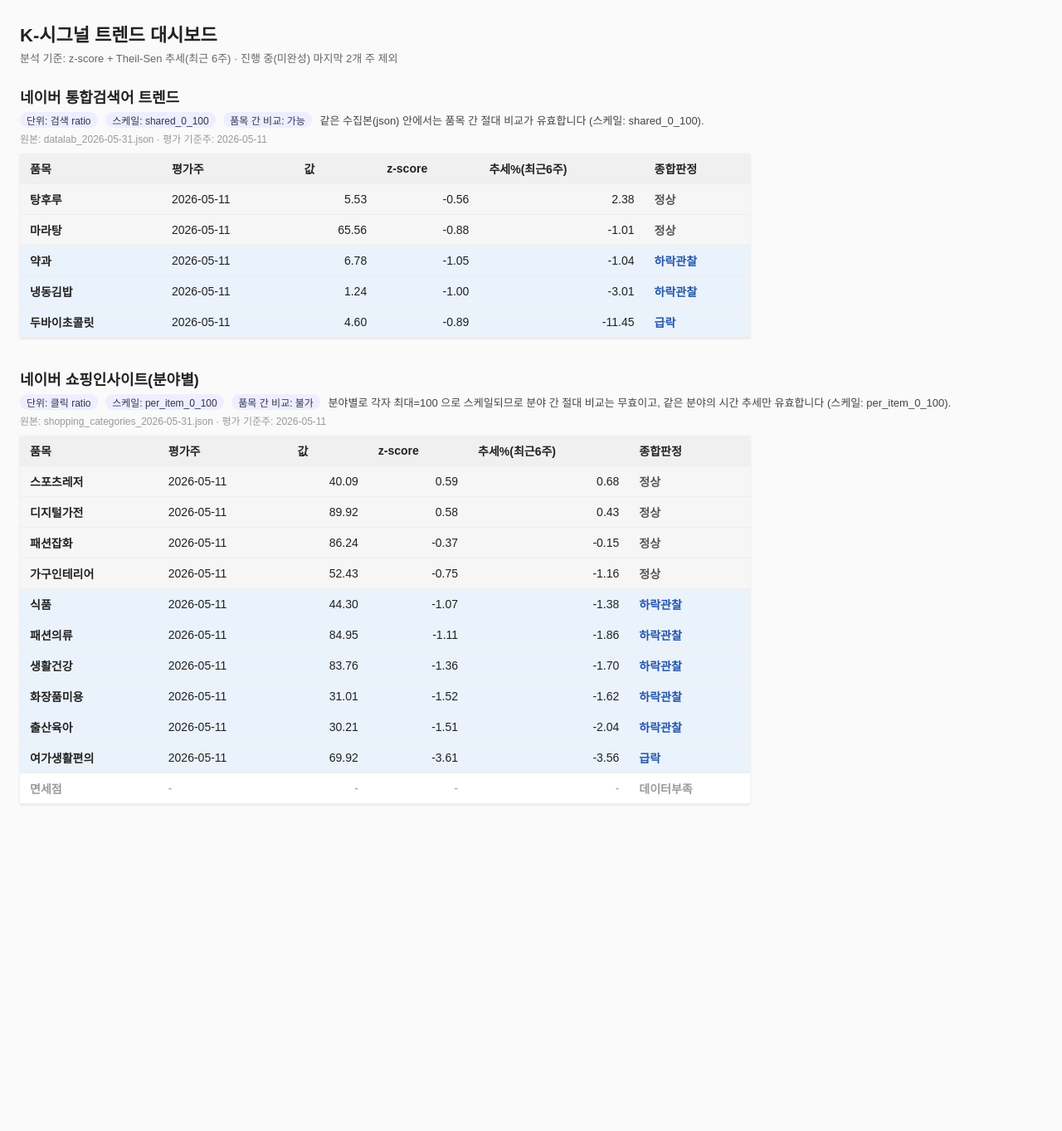
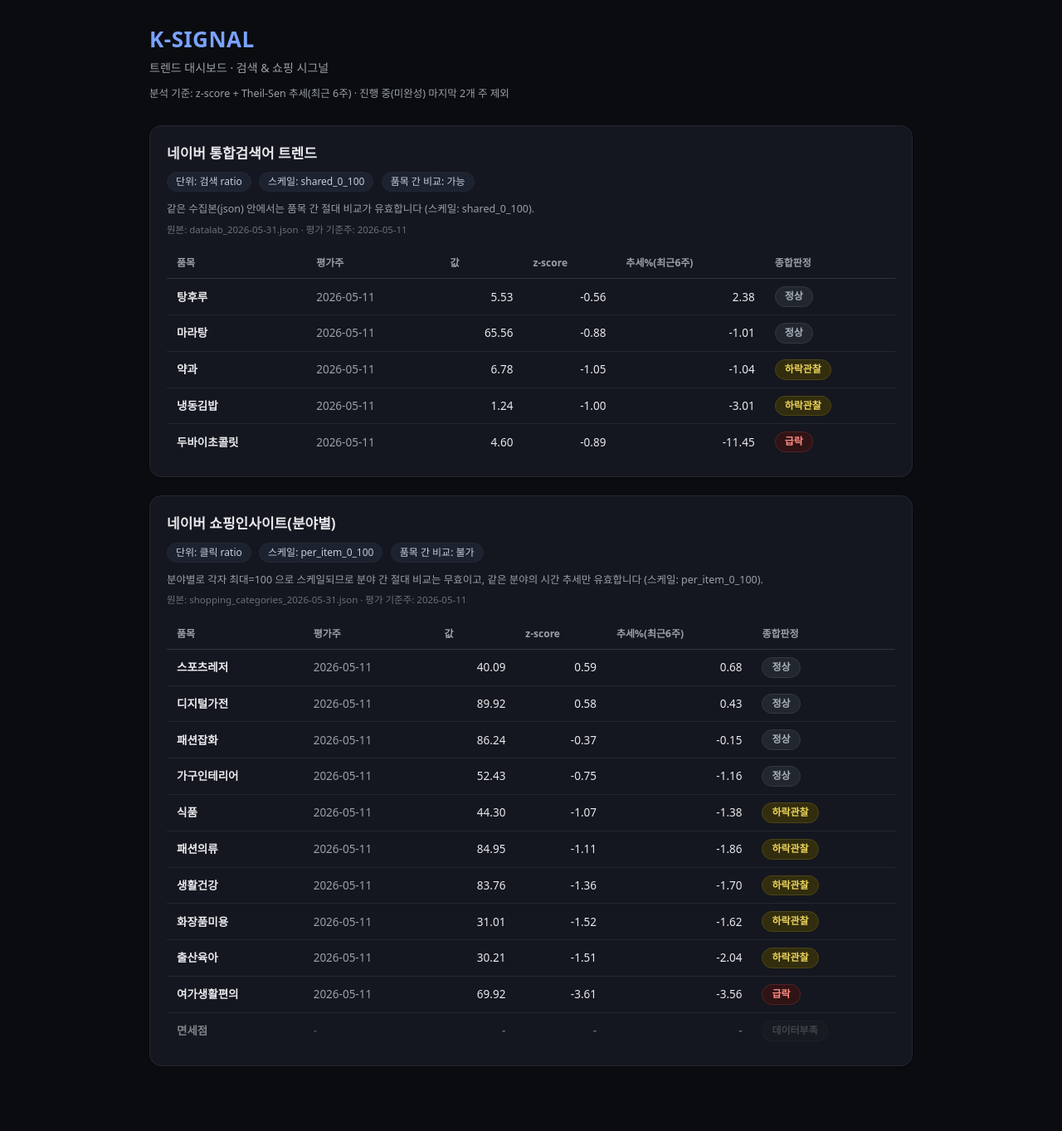
Before and after one commit to hover9710-beep/K_signal, a Flask app: page / in a window 1280 px wide. Shown: the whole page at 83% size. Before the commit the page ends 970 px from the top, so only its background shows below. Run offline with Flask 3, Linux system fonts and the light colour scheme; some web fonts are replaced.

Commit message:
feat: 다크 테마 + 판정 배지 + 스파크라인

```diff
--- a/templates/index.html
+++ b/templates/index.html
@@ -3,59 +3,146 @@
 <head>
 <meta charset="utf-8">
 <meta name="viewport" content="width=device-width, initial-scale=1">
-<title>K-시그널 트렌드 대시보드</title>
+<title>K-SIGNAL 트렌드 대시보드</title>
+<link rel="preconnect" href="https://cdn.jsdelivr.net" crossorigin>
+<link
+  rel="stylesheet"
+  href="https://cdn.jsdelivr.net/gh/orioncactus/pretendard@v1.3.9/dist/web/static/pretendard.min.css">
 <style>
-  /* 한국어 UI 기본 스타일 */
-  body { font-family: "맑은 고딕", "Malgun Gothic", sans-serif;
-         margin: 24px; color: #222; background: #fafafa; }
-  h1 { font-size: 22px; margin: 0 0 4px; }
-  .global-note { font-size: 13px; color: #666; margin: 0 0 24px; }
-  section.source { margin-bottom: 36px; }
-  h2 { font-size: 18px; margin: 0 0 6px; }
-  .meta { font-size: 13px; color: #444; margin: 0 0 4px; }
-  .meta .pill { display: inline-block; background: #eef; color: #335;
-                border-radius: 10px; padding: 1px 8px; margin-right: 6px; font-size: 12px; }
-  .source-file { font-size: 12px; color: #999; margin: 0 0 10px; }
-  .error { color: #c0392b; background: #fdecec; padding: 10px 12px;
-           border-radius: 6px; font-size: 14px; }
-  table { border-collapse: collapse; width: 100%; max-width: 880px;
-          background: #fff; box-shadow: 0 1px 3px rgba(0,0,0,.1); }
-  th, td { padding: 8px 12px; border-bottom: 1px solid #eee;
-           text-align: left; font-size: 14px; }
-  th { background: #f0f0f0; }
-  td.num { text-align: right; font-variant-numeric: tabular-nums; }
-  td.name { font-weight: 600; }
-  td.verdict { font-weight: 600; }
-  /* 종합판정별 행 색상: 상승=붉은 계열, 하락=푸른 계열, 정상=회색, 데이터부족=흐리게 */
-  tr.rise { background: #fdecec; }
-  tr.rise td.verdict { color: #c0392b; }
-  tr.fall { background: #eaf2fb; }
-  tr.fall td.verdict { color: #2255aa; }
-  tr.flat { background: #f6f6f6; }
-  tr.flat td.verdict { color: #555; }
-  tr.faint { opacity: .45; }
+  /* ── 다크 테마 토큰 ─────────────────────────────────────────── */
+  :root {
+    --bg: #0a0c10;          /* 페이지 배경 */
+    --card: #14171f;        /* 카드 배경 */
+    --line: #232733;        /* 구분선/보더 */
+    --text: #e8eaed;        /* 본문 텍스트 */
+    --muted: #9aa0a6;       /* 보조 텍스트 */
+    --accent: #7aa2ff;      /* 타이틀 포인트 */
+  }
+  * { box-sizing: border-box; }
+  body {
+    font-family: "Pretendard", Pretendard, system-ui, -apple-system,
+                 "Segoe UI", "Malgun Gothic", sans-serif;
+    margin: 0;
+    padding: 28px 20px 56px;
+    color: var(--text);
+    background: var(--bg);
+    -webkit-font-smoothing: antialiased;
+    line-height: 1.5;
+  }
+  .wrap { max-width: 920px; margin: 0 auto; }
+
+  /* ── 헤더 ───────────────────────────────────────────────────── */
+  header { margin: 0 0 28px; }
+  h1 {
+    font-size: 26px; font-weight: 800; letter-spacing: .5px;
+    margin: 0 0 4px; color: var(--text);
+  }
+  h1 .k { color: var(--accent); }
+  header .subtitle { font-size: 14px; color: var(--muted); margin: 0; }
+  .global-note {
+    font-size: 12.5px; color: var(--muted);
+    margin: 12px 0 0; padding: 0;
+  }
+
+  /* ── 카드 ───────────────────────────────────────────────────── */
+  section.card {
+    background: var(--card);
+    border: 1px solid var(--line);
+    border-radius: 14px;
+    padding: 20px 20px 8px;
+    margin: 0 0 22px;
+    box-shadow: 0 1px 2px rgba(0,0,0,.4);
+  }
+  section.card > h2 {
+    font-size: 17px; font-weight: 700; margin: 0 0 10px; color: var(--text);
+  }
+  .meta { font-size: 12.5px; color: var(--muted); margin: 0 0 6px; }
+  .meta .pill {
+    display: inline-block;
+    background: #1d2230; color: #c7cdd6;
+    border: 1px solid var(--line);
+    border-radius: 999px;
+    padding: 2px 10px; margin: 0 6px 6px 0; font-size: 12px;
+  }
+  .source-file { font-size: 11.5px; color: #6b7178; margin: 2px 0 14px; }
+  .error {
+    color: #ffb4ab; background: #2a1416;
+    border: 1px solid #4a2226;
+    padding: 12px 14px; border-radius: 8px; font-size: 13.5px;
+    margin: 6px 0 14px;
+  }
+
+  /* ── 표 ─────────────────────────────────────────────────────── */
+  .table-scroll { width: 100%; overflow-x: auto; margin: 0 0 12px; }
+  table {
+    border-collapse: collapse; width: 100%; min-width: 560px;
+    font-size: 13.5px;
+  }
+  th, td {
+    padding: 9px 12px; border-bottom: 1px solid var(--line);
+    text-align: left; white-space: nowrap;
+  }
+  thead th {
+    color: var(--muted); font-weight: 600; font-size: 12px;
+    border-bottom: 1px solid #2e3444;
+    position: sticky; top: 0;
+  }
+  tbody tr:last-child td { border-bottom: none; }
+  tbody tr:hover td { background: rgba(255,255,255,.02); }
+  td.num {
+    text-align: right; font-variant-numeric: tabular-nums; color: var(--text);
+  }
+  td.name { font-weight: 600; color: var(--text); }
+  td.period { color: var(--muted); }
+  tr.faint td { opacity: .5; }
+
+  /* ── 종합판정 배지(pill) ────────────────────────────────────── */
+  .badge {
+    display: inline-block; border-radius: 999px;
+    padding: 3px 11px; font-size: 12px; font-weight: 700;
+    line-height: 1.4; border: 1px solid transparent; white-space: nowrap;
+  }
+  .badge.surge  { background: #3a2410; color: #ffb457; border-color: #5a3813; } /* 급등=주황 */
+  .badge.rise   { background: #0e2a2b; color: #4fd6d0; border-color: #14484a; } /* 상승=청록 */
+  .badge.flat   { background: #22262f; color: #aab1bb; border-color: #333846; } /* 정상=회색 */
+  .badge.watch  { background: #322d0e; color: #ecd35a; border-color: #4d4514; } /* 하락관찰=노랑 */
+  .badge.plunge { background: #2f1315; color: #ff8b83; border-color: #562225; } /* 급락=빨강 */
+  .badge.na     { background: #1a1d24; color: #6b7178; border-color: #262b35; } /* 데이터부족=흐린 회색 */
+
+  /* ── 모바일(갤럭시 등) 반응형 ───────────────────────────────── */
+  @media (max-width: 560px) {
+    body { padding: 20px 12px 44px; }
+    h1 { font-size: 22px; }
+    section.card { padding: 16px 14px 6px; border-radius: 12px; }
+    th, td { padding: 8px 10px; }
+  }
 </style>
 </head>
 <body>
-  <h1>K-시그널 트렌드 대시보드</h1>
+  <div class="wrap">
+    <header>
+      <h1><span class="k">K-SIGNAL</span></h1>
+      <p class="subtitle">트렌드 대시보드 · 검색 &amp; 쇼핑 시그널</p>
       <p class="global-note">
         분석 기준: z-score + Theil-Sen 추세(최근 {{ window }}주) · {{ exclude_note }}
       </p>
+    </header>
 
     {% for src in sources %}
-  <section class="source">
+    <section class="card">
       <h2>{{ src.label }}</h2>
       <p class="meta">
         <span class="pill">단위: {{ src.unit }}</span>
         <span class="pill">스케일: {{ src.scaling }}</span>
         <span class="pill">품목 간 비교: {{ "가능" if src.cross_item else "불가" }}</span>
-      {{ src.note }}
       </p>
+      <p class="meta">{{ src.note }}</p>
 
       {% if src.error %}
         <p class="error">{{ src.error }}</p>
       {% else %}
         <p class="source-file">원본: {{ src.source_file }} · 평가 기준주: {{ src.eval_week }}</p>
+        <div class="table-scroll">
           <table>
             <thead>
               <tr>
@@ -69,19 +156,30 @@
             </thead>
             <tbody>
               {% for row in src.rows %}
+              {# 종합판정 → 배지 색상 클래스 매핑 #}
+              {% set badge = {
+                "급등경보": "surge",
+                "상승관찰": "rise",
+                "정상": "flat",
+                "하락관찰": "watch",
+                "급락": "plunge",
+                "데이터부족": "na"
+              }.get(row.verdict, "flat") %}
               <tr class="{{ row.css }}">
                 <td class="name">{{ row.name }}</td>
-            <td>{{ row.period }}</td>
+                <td class="period">{{ row.period }}</td>
                 <td class="num">{{ row.value }}</td>
                 <td class="num">{{ row.z }}</td>
                 <td class="num">{{ row.trend }}</td>
-            <td class="verdict">{{ row.verdict }}</td>
+                <td><span class="badge {{ badge }}">{{ row.verdict }}</span></td>
               </tr>
               {% endfor %}
             </tbody>
           </table>
+        </div>
       {% endif %}
     </section>
     {% endfor %}
+  </div>
 </body>
 </html>
```
Lines whose indentation alone changed are shown as unchanged.
